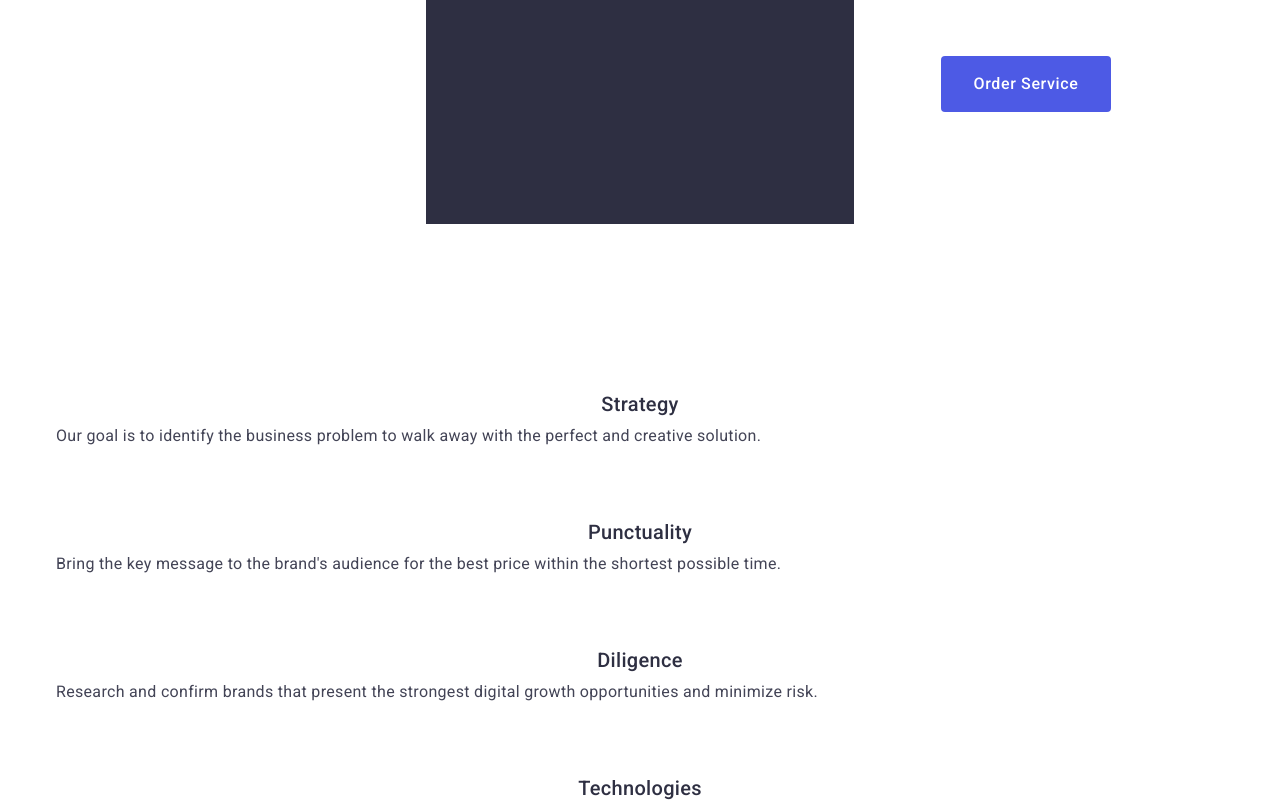
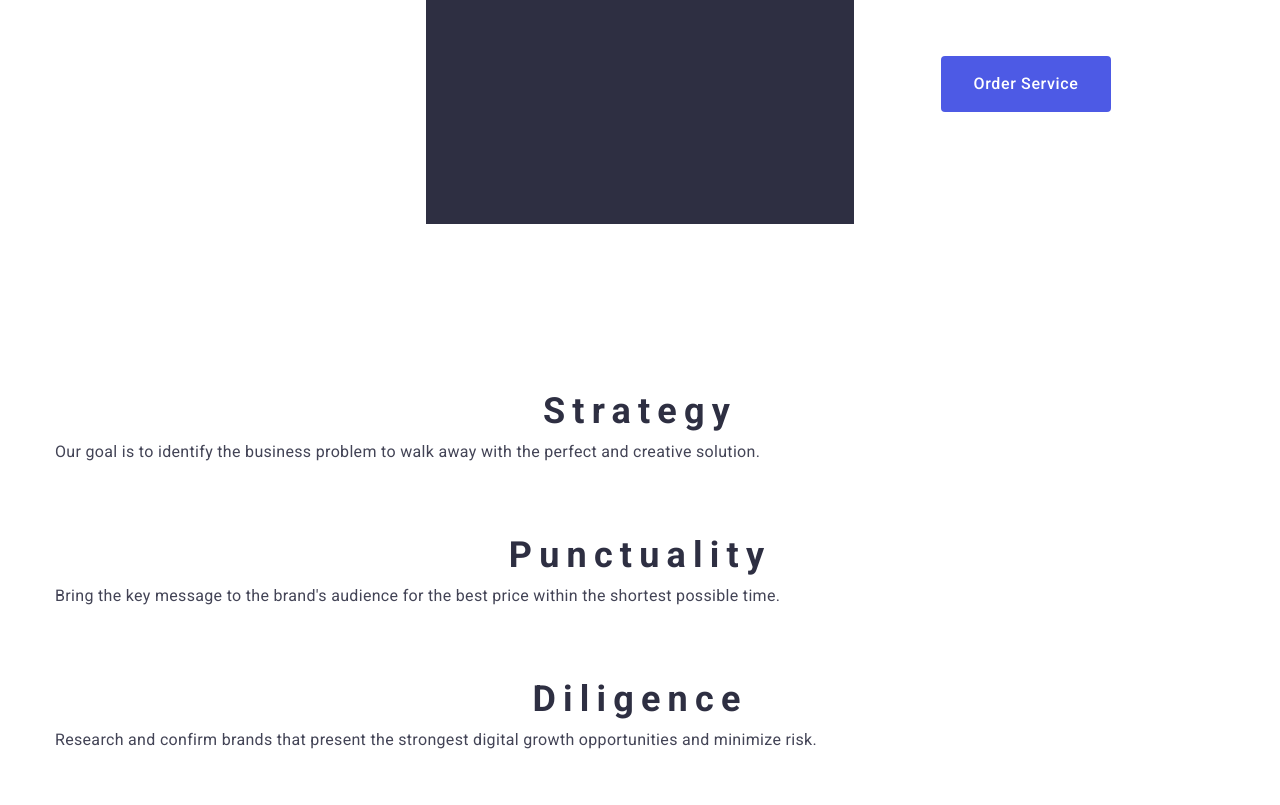
Before and after one commit to StartMaks/goit-markup-hw-07, a plain HTML site: page index.html in a window 1280 px wide. Shown: the part 354-1159 px from the top of the page. Drawn offline with nearby package versions, Linux system fonts and the light colour scheme.

Commit message:
fix another

```diff
--- a/css/styles.css
+++ b/css/styles.css
@@ -50,10 +50,10 @@
  }
 
 .container {
-	width: 428px;
+	width: 100%px;
 	margin: 0 auto;
-	padding-left: 16px;
-	padding-right: 16px;
+	padding-left: 15px;
+	padding-right: 15px;
 }
 
 /* outline: 2px solid green; */
@@ -88,9 +88,10 @@
 	margin-right: auto;
 	margin-bottom: 8px;
 	text-align: center;
-	font-weight: 500;
-	font-size: 20px;
-	line-height: 1.2;
+	font-weight: 700;
+	font-size: 36px;
+	line-height: 1.11;
+	letter-spacing: 0.2em;
 }
 
 /* Visually hidden */
@@ -136,7 +137,7 @@ color: var(--logo-part-color);
 .section.hero {
 	padding-top: 112px;
 	padding-bottom: 112px;
-	width: 428px;
+	max-width: 428px;
 	height: 432px;
 	margin-left: auto;
 	margin-right: auto;
@@ -771,7 +772,13 @@ footer {
     margin-bottom: 0;
 }
 
-@media screen and (min-width: 428px) {
+@media screen and (max-width: 320px) {
+    .modal {
+        width: calc(100% - (15px * 2));
+    }
+}
+
+@media screen and (min-width: 480px) {
     .container {
         width: 428px;
     }
```
